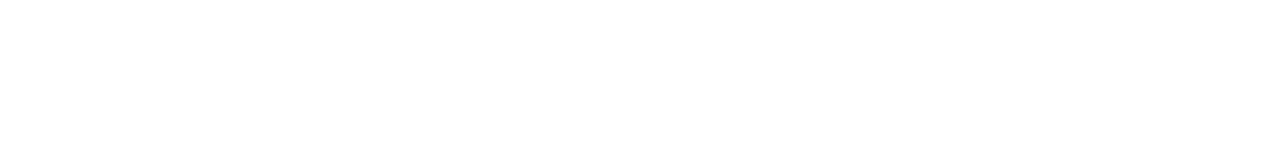
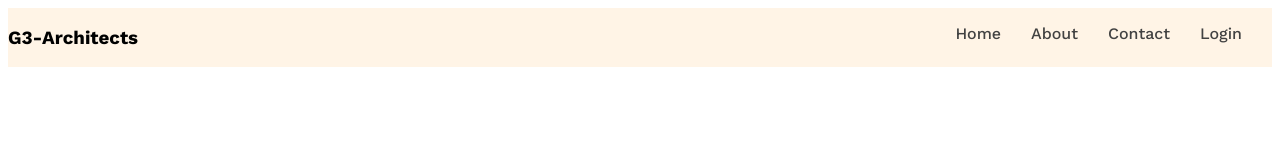
Before and after one commit to iamshohelrana/g3-architects-website, a plain HTML site: page index.html in a window 1280 px wide. Drawn offline with nearby package versions, Linux system fonts and the light colour scheme.

Commit message:
create navbar section

```diff
--- a/index.html
+++ b/index.html
@@ -8,7 +8,20 @@
 </head>
 <body class="work-sans-font">
 
-    <header>
+    <header class="bg-light">
+        <nav class="navbar display-flex">
+            <h3 class="brand">G3-Architects</h3>
+            <ul class="nav-links display-flex">
+                <li class="nav-item"><a href="" class="nav-link text-gray">Home</a></li>
+                <li class="nav-item"><a href="" class="nav-link text-gray">About</a></li>
+                <li class="nav-item"><a href="" class="nav-link text-gray">Contact</a></li>
+                <li class="nav-item"><a href="" class="nav-link text-gray">Login</a></li>
+
+            </ul>
+        </nav>
+        <div class="banner">
+
+        </div>
 
     </header>
     <main>
--- a/style/style.css
+++ b/style/style.css
@@ -8,3 +8,47 @@
   font-weight: 400;
   font-style: normal;
 }
+
+/* shared styles    */
+
+.display-flex{
+    display: flex;
+}
+
+
+/* dark 02 */
+.text-gray{
+    color: #424242;
+}
+
+/* dark 03 */
+
+.text-light-gray{
+    color: #727272;
+}
+
+.bg-light{
+    background-color: rgba(255, 144, 14, 0.1);
+}
+
+/* header styles */
+
+/* navbar related stuyles */
+
+.navbar{
+    justify-content: space-between;
+}
+.nav-item{
+    list-style: none;
+    margin-right: 30px;
+}
+
+.nav-link{
+    text-decoration: none;
+    font-weight: 500;
+}
+
+.navbar, .banner{
+    max-width: 1440px;
+    margin: 0 auto;
+}
```
